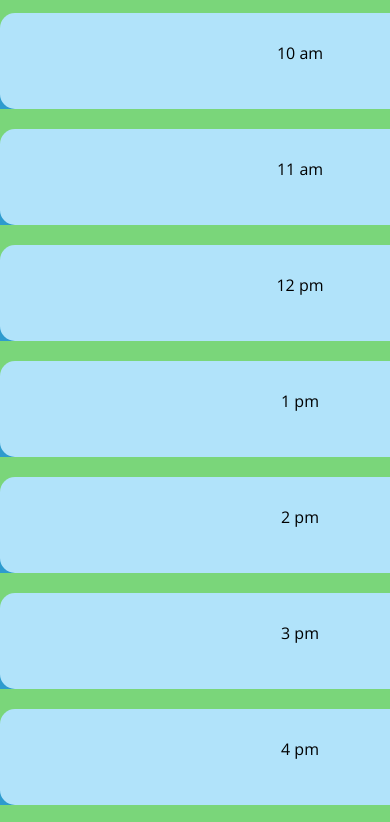
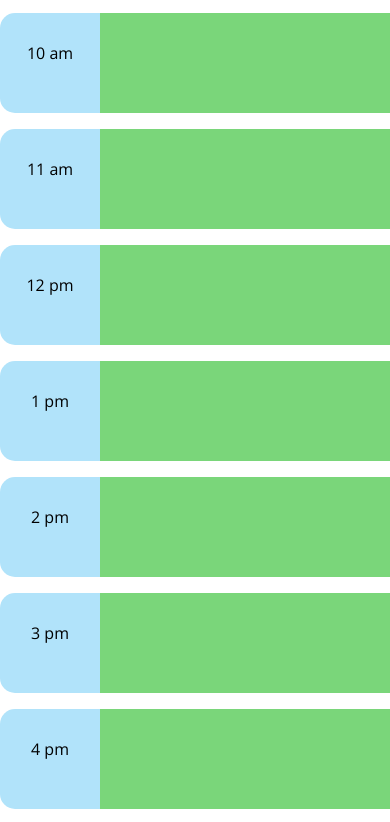
Before and after one commit to DilanLi/Work-Day-Scheduler, a plain HTML site: page index.html in a window 390 px wide. Shown: the part 462-1284 px from the top of the page. Drawn offline with nearby package versions, Linux system fonts and the light colour scheme.

Commit message:
fixed bootstrap layout

```diff
--- a/index.html
+++ b/index.html
@@ -37,100 +37,100 @@
     <div class="container">
       <!-- Timeblocks go here -->
       <div class="row my-3">
-        <div class="col-md-1 col-sm-2 col-xs-3 hour" data-hour="9">
+        <div class="col-md-1 col-sm-2 col-2  hour" data-hour="9">
           <p class="time-block">9 am</p>
         </div>
-        <textarea class="col-md-10 col-sm-8 textarea">
+        <textarea class="col-md-10 col-sm-8 col-8 textarea">
         </textarea>
-        <div class="col-md-1 col-sm-2 col-xs-3 saveBtn">
+        <div class="col-md-1 col-sm-2 col-2  saveBtn">
           <i class="far fa-save"></i>
         </div>
       </div>
 
       <div class="row my-3">
-        <div class="col-md-1 col-sm-2 col-xs-3 hour" data-hour="10">
+        <div class="col-md-1 col-sm-2 col-2  hour" data-hour="10">
           <p class="time-block">10 am</p>
         </div>
-        <textarea class="col-md-10 col-sm-8 textarea">
+        <textarea class="col-md-10 col-sm-8 col-8 textarea">
         </textarea>
-        <div class="col-md-1 col-sm-2 col-xs-3 saveBtn">
+        <div class="col-md-1 col-sm-2 col-2  saveBtn">
           <i class="far fa-save"></i>
         </div>
       </div>
 
       <div class="row my-3">
-        <div class="col-md-1 col-sm-2 col-xs-3 hour" data-hour = "11">
+        <div class="col-md-1 col-sm-2 col-2  hour" data-hour = "11">
           <p class="time-block">11 am</p>
         </div>
-        <textarea class="col-md-10 col-sm-8 textarea">
+        <textarea class="col-md-10 col-sm-8 col-8 textarea">
         </textarea>
-        <div class="col-md-1 col-sm-2 col-xs-3 saveBtn">
+        <div class="col-md-1 col-sm-2 col-2  saveBtn">
           <i class="far fa-save"></i>
         </div>
       </div>
 
       <div class="row my-3">
-        <div class="col-md-1 col-sm-2 col-xs-3 hour" data-hour="12">
+        <div class="col-md-1 col-sm-2 col-2  hour" data-hour="12">
           <p class="time-block">12 pm</p>
         </div>
-        <textarea class="col-md-10 col-sm-8 textarea">
+        <textarea class="col-md-10 col-sm-8 col-8 textarea">
         </textarea>
-        <div class="col-md-1 col-sm-2 col-xs-3 saveBtn">
+        <div class="col-md-1 col-sm-2 col-2  saveBtn">
           <i class="far fa-save"></i>
         </div>
       </div>
 
       <div class="row my-3">
-        <div class="col-md-1 col-sm-2 col-xs-3 hour" data-hour="13">
+        <div class="col-md-1 col-sm-2 col-2  hour" data-hour="13">
           <p class="time-block">1 pm</p>
         </div>
-        <textarea class="col-md-10 col-sm-8 textarea">
+        <textarea class="col-md-10 col-sm-8 col-8 textarea">
         </textarea>
-        <div class="col-md-1 col-sm-2 col-xs-3 saveBtn">
+        <div class="col-md-1 col-sm-2 col-2  saveBtn">
           <i class="far fa-save"></i>
         </div>
       </div>
 
       <div class="row my-3">
-        <div class="col-md-1 col-sm-2 col-xs-3 hour" data-hour="14">
+        <div class="col-md-1 col-sm-2 col-2  hour" data-hour="14">
           <p class="time-block">2 pm</p>
         </div>
-        <textarea class="col-md-10 col-sm-8 textarea">
+        <textarea class="col-md-10 col-sm-8 col-8 textarea">
         </textarea>
-        <div class="col-md-1 col-sm-2 col-xs-3 saveBtn">
+        <div class="col-md-1 col-sm-2 col-2  saveBtn">
           <i class="far fa-save"></i>
         </div>
       </div>
 
       <div class="row my-3">
-        <div class="col-md-1 col-sm-2 col-xs-3 hour" data-hour="15">
+        <div class="col-md-1 col-sm-2 col-2  hour" data-hour="15">
           <p class="time-block">3 pm</p>
         </div>
-        <textarea class="col-md-10 col-sm-8 textarea">
+        <textarea class="col-md-10 col-sm-8 col-8 textarea">
         </textarea>
-        <div class="col-md-1 col-sm-2 col-xs-3 saveBtn">
+        <div class="col-md-1 col-sm-2 col-2  saveBtn">
           <i class="far fa-save"></i>
         </div>
       </div>
 
       <div class="row my-3">
-        <div class="col-md-1 col-sm-2 col-xs-3 hour" data-hour="16">
+        <div class="col-md-1 col-sm-2 col-2  hour" data-hour="16">
           <p class="time-block">4 pm</p>
         </div>
-        <textarea class="col-md-10 col-sm-8 textarea">
+        <textarea class="col-md-10 col-sm-8 col-8 textarea">
         </textarea>
-        <div class="col-md-1 col-sm-2 col-xs-3 saveBtn">
+        <div class="col-md-1 col-sm-2 col-2  saveBtn">
           <i class="far fa-save"></i>
         </div>
       </div>
 
       <div class="row my-3">
-        <div class="col-md-1 col-sm-2 col-xs-3 hour" data-hour="17">
+        <div class="col-md-1 col-sm-2 col-2 hour" data-hour="17">
           <p class="time-block">5 pm</p>
         </div>
-        <textarea class="col-md-10 col-sm-8 textarea">
+        <textarea class="col-md-10 col-sm-8 col-8 textarea">
         </textarea>
-        <div class="col-md-1 col-sm-2 col-xs-3 saveBtn">
+        <div class="col-md-1 col-sm-2 col-2 saveBtn">
           <i class="far fa-save"></i>
         </div>
       </div>
```
